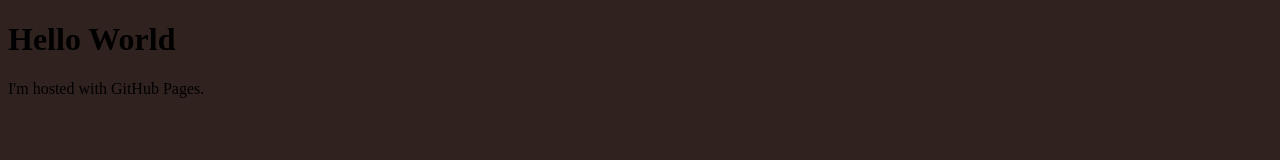
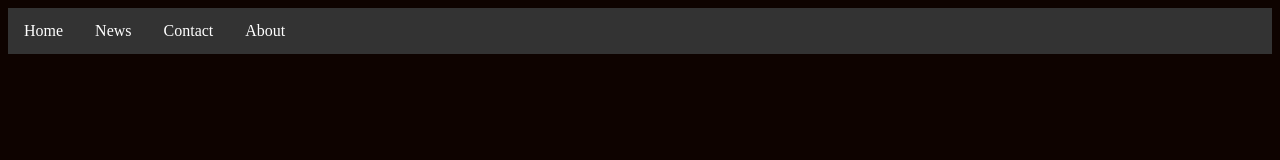
Before and after one commit to CappelloNicola/CappelloNicola.github.io, a plain HTML site: page index.html in a window 1280 px wide. Drawn offline with Linux system fonts and the light colour scheme.

Commit message:
navbar added

```diff
--- a/index.html
+++ b/index.html
@@ -4,7 +4,11 @@
     <link rel="stylesheet" href="./styles/styles.css">
 </head>
 <body>
-<h1>Hello World</h1>
-<p>I'm hosted with GitHub Pages.</p>
+<ul id="navbar">
+    <li><a href="default.asp">Home</a></li>
+    <li><a href="news.asp">News</a></li>
+    <li><a href="contact.asp">Contact</a></li>
+    <li><a href="about.asp">About</a></li>
+</ul>
 </body>
 </html>
--- a/styles/styles.css
+++ b/styles/styles.css
@@ -1,3 +1,28 @@
 body{
-    background-color: #30221F;
+    background-color: #0E0300;
 }
+
+/*Navbar style*/
+#navbar{
+    list-style-type: none;
+    margin: 0;
+    padding: 0;
+    overflow: hidden;
+    background-color: #333;
+}
+
+#navbar > li{
+    float: left;
+}
+
+#navbar > li > a{
+    display: block;
+    color: white;
+    text-align: center;
+    padding: 14px 16px;
+    text-decoration: none;
+}
+
+#navbar > li > a:hover{
+    background-color: #111;
+}
```
